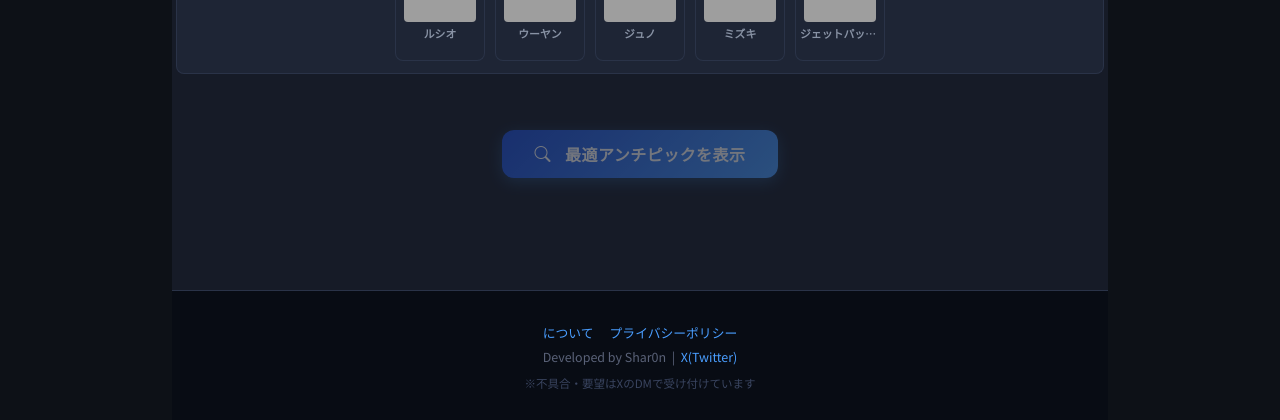
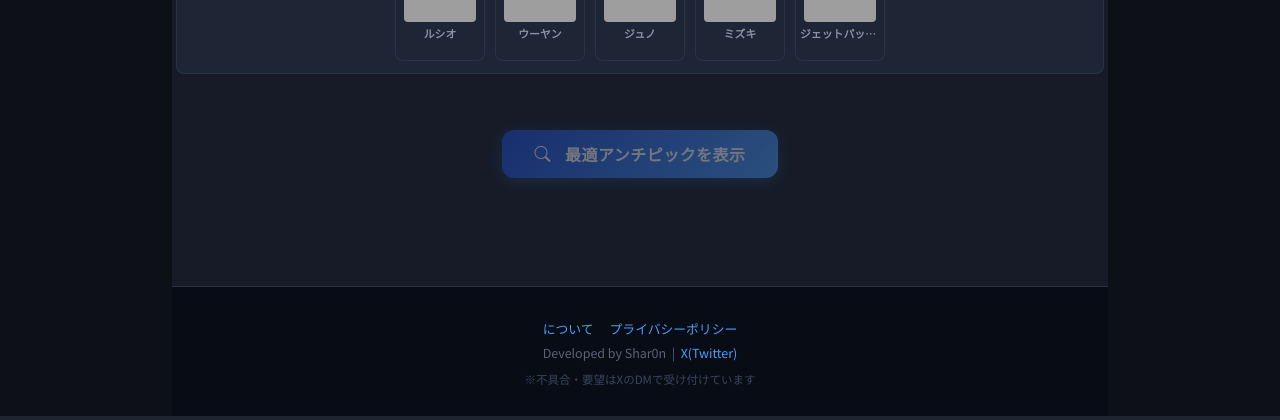
Before and after one commit to shogayakibento/ow-antipick, a Laravel app: page /select in a window 1280 px wide. Shown: the part 1377-1797 px from the top of the page. Run offline with Laravel 12, Linux system fonts and the light colour scheme; data comes from the database, SQL or seed files in the repository; grey boxes are pictures that could not be loaded.

Commit message:
Further reduce empty space below submit button
- Remove layout wrapper bottom padding entirely (0)
- Trim select page padding-bottom to 64px (sticky bar clearance only)

https://claude.ai/code/session_011ur3Htbp5zUmTTdkdq1gWm

```diff
--- a/resources/views/en/select.blade.php
+++ b/resources/views/en/select.blade.php
@@ -1,7 +1,7 @@
 @extends('layouts.app_en') @section('title','Hero & Role Select | OW Anti-Pick Checker')
 @section('description','Choose your role and select the enemy team heroes. Up to 5 heroes can be selected. Instantly find counter picks for Overwatch.')
 @section('content')
-<div style="padding: 0 4px; padding-bottom: 60px;">
+<div style="padding: 0 4px; padding-bottom: 64px;">
 
     <!-- Role selection -->
     <div style="
--- a/resources/views/layouts/app.blade.php
+++ b/resources/views/layouts/app.blade.php
@@ -40,7 +40,7 @@
                 @include('layouts.header')
             </div>
 
-            <div style="background-color: #161b27; padding: 24px 0 8px;">
+            <div style="background-color: #161b27; padding: 24px 0 0;">
                 @yield('content')
             </div>
 
--- a/resources/views/layouts/app_en.blade.php
+++ b/resources/views/layouts/app_en.blade.php
@@ -40,7 +40,7 @@
                 @include('layouts.header_en')
             </div>
 
-            <div style="background-color: #161b27; padding: 24px 0 8px;">
+            <div style="background-color: #161b27; padding: 24px 0 0;">
                 @yield('content')
             </div>
 
--- a/resources/views/select.blade.php
+++ b/resources/views/select.blade.php
@@ -1,7 +1,7 @@
 @extends('layouts.app') @section('title','キャラ・ロール選択 | OW アンチピックチェッカー')
 @section('description','あなたのロールと敵チームのキャラクターを選択してください。最大5人まで選べます。オーバーウォッチのカウンターキャラをすぐに確認できます。')
 @section('content')
-<div style="padding: 0 4px; padding-bottom: 60px;">
+<div style="padding: 0 4px; padding-bottom: 64px;">
 
     <!-- ロール選択 -->
     <div style="
```
